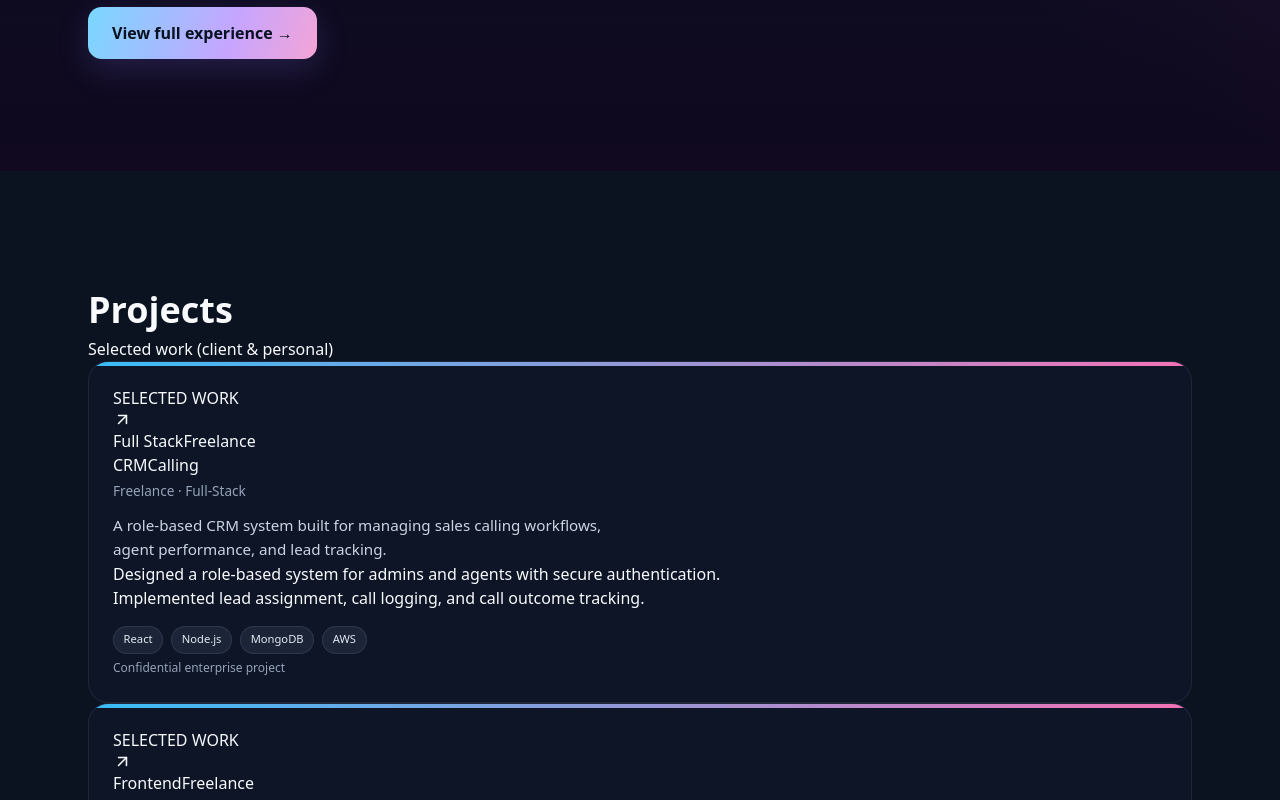
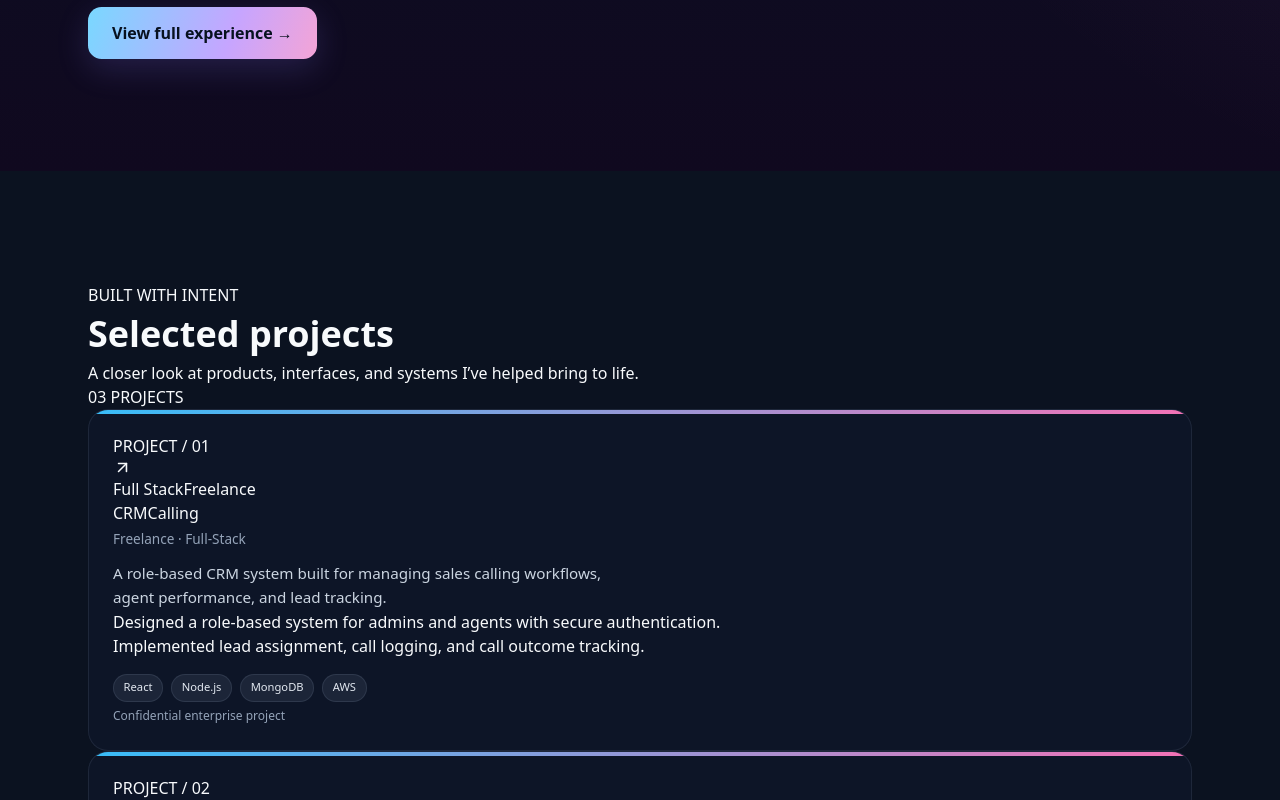
Before and after one commit to saumyasrivastava08/saumya-srivastava, a Next.js app: page / in a window 1280 px wide. Shown: the part 2000-2800 px from the top of the page. Built offline with nearby package versions, Linux system fonts and the light colour scheme.

Commit message:
Refresh selected projects section layout

```diff
--- a/components/projects/ProjectsPreview.tsx
+++ b/components/projects/ProjectsPreview.tsx
@@ -11,72 +11,63 @@ export default function ProjectPreview() {
     show: (i = 0) => ({
       opacity: 1,
       y: 0,
-      transition: { duration: 0.6, delay: i * 0.15 },
+      transition: { duration: 0.55, delay: i * 0.12 },
     }),
   };
 
   return (
     <section className="projects-section">
       <div className="projects-container">
-
-        <motion.h2
-  className="projects-title "
-  variants={fadeUp}
-  initial="hidden"
-  whileInView="show"
-  viewport={{ once: true }}
-  custom={0}
->
-  Projects
-</motion.h2>
-
-
-        {/* Subtitle */}
-        <motion.p
-          className="projects-subtitle"
+        <motion.div
+          className="projects-heading-row"
           variants={fadeUp}
           initial="hidden"
           whileInView="show"
           viewport={{ once: true }}
-          custom={0.2}
         >
-          Selected work (client & personal)
-        </motion.p>
+          <div>
+            <p className="projects-kicker">BUILT WITH INTENT</p>
+            <h2 className="projects-title">Selected projects</h2>
+            <p className="projects-subtitle">
+              A closer look at products, interfaces, and systems I’ve helped bring to life.
+            </p>
+          </div>
+          <span className="projects-count">{String(projects.length).padStart(2, "0")} PROJECTS</span>
+        </motion.div>
 
-        {/* Cards */}
         <div className="projects-grid">
           {projects.map((project, i) => (
             <motion.div
-              key={i}
+              key={project.title}
               variants={fadeUp}
               initial="hidden"
               whileInView="show"
-              viewport={{ once: true, amount: 0.2 }}
+              viewport={{ once: true, amount: 0.15 }}
               custom={i + 1}
             >
-              <ProjectCard {...project} />
+              <ProjectCard {...project} index={i} />
             </motion.div>
           ))}
         </div>
 
-        {/* CTA */}
         <motion.div
-          className="mt-10"
+          className="projects-footer"
           variants={fadeUp}
           initial="hidden"
           whileInView="show"
           viewport={{ once: true }}
-          custom={3}
+          custom={projects.length + 1}
         >
-          <Link
-            href="/projects"
-            className="intro-primary-btn inline-block"
-          >
-            View all projects →
+          <p>Want to explore more of the work?</p>
+          <Link href="/projects" className="intro-primary-btn">
+            Explore all projects <ArrowRightFallback />
           </Link>
         </motion.div>
-
       </div>
     </section>
   );
 }
+
+function ArrowRightFallback() {
+  return <span aria-hidden="true">↗</span>;
+}
```
